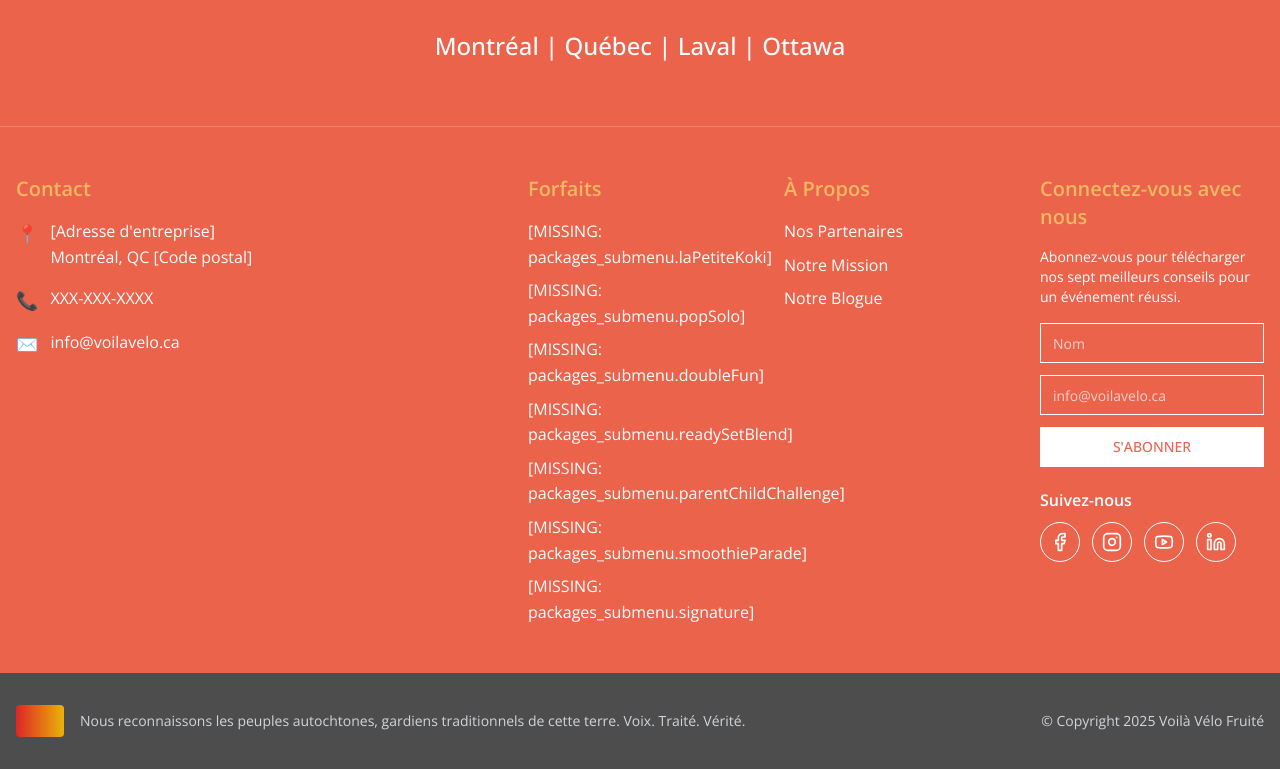
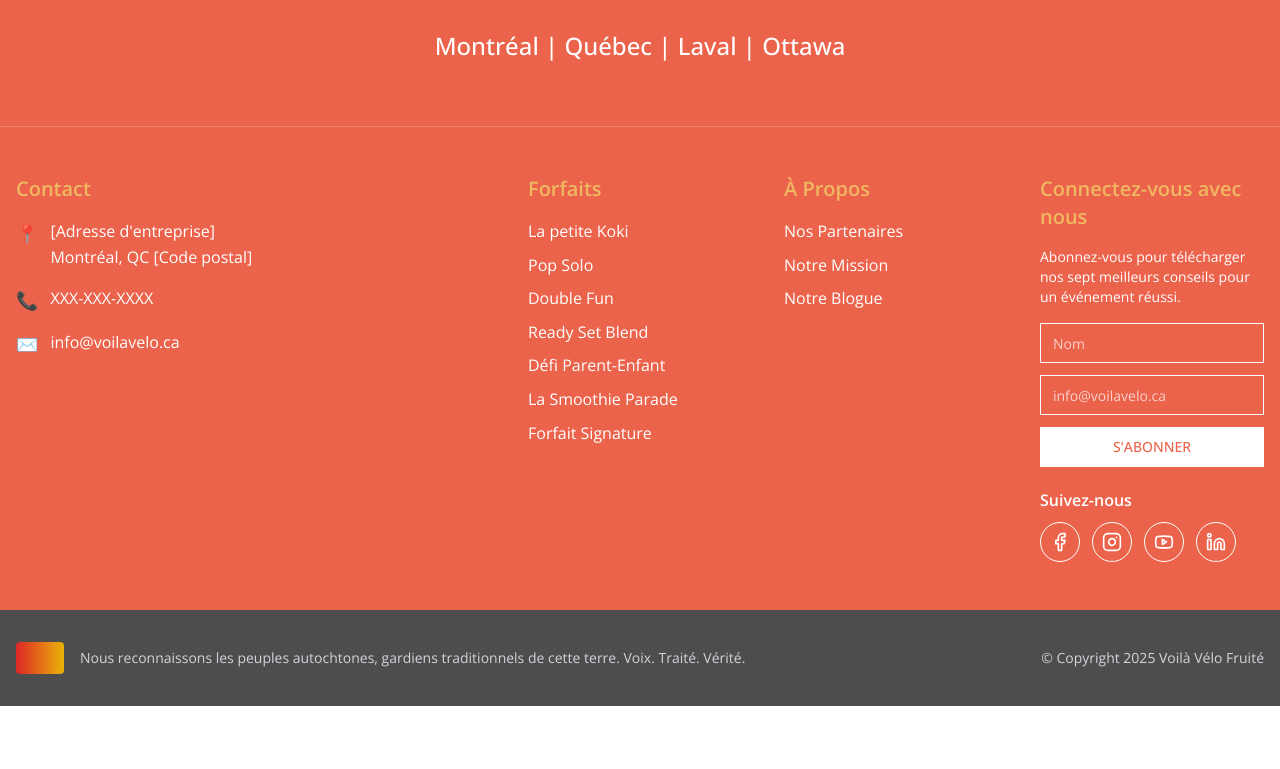
Before and after one commit to ilyes200264/voilavelop, a Next.js app: page / in a window 1280 px wide. Shown: the part 8526-9295 px from the top of the page. After the commit the page ends 9232 px from the top, so only its background shows below. Built offline with nearby package versions, Linux system fonts and the light colour scheme.

Commit message:
fixed packages translation footer

```diff
--- a/components/footer.tsx
+++ b/components/footer.tsx
@@ -96,37 +96,37 @@ export function Footer() {
               <ul className="footer-menu space-y-2">
                 <li>
                   <Link href="/forfaits/la-petite-koki/" className="hover:text-secondary-yellow transition-colors">
-                    {t('packages_submenu.laPetiteKoki')}
+                    {t('common.packages_submenu.laPetiteKoki')}
                   </Link>
                 </li>
                 <li>
                   <Link href="/forfaits/pop-solo/" className="hover:text-secondary-yellow transition-colors">
-                    {t('packages_submenu.popSolo')}
+                    {t('common.packages_submenu.popSolo')}
                   </Link>
                 </li>
                 <li>
                   <Link href="/forfaits/double-fun/" className="hover:text-secondary-yellow transition-colors">
-                    {t('packages_submenu.doubleFun')}
+                    {t('common.packages_submenu.doubleFun')}
                   </Link>
                 </li>
                 <li>
                   <Link href="/forfaits/ready-set-blend/" className="hover:text-secondary-yellow transition-colors">
-                    {t('packages_submenu.readySetBlend')}
+                    {t('common.packages_submenu.readySetBlend')}
                   </Link>
                 </li>
                 <li>
                   <Link href="/forfaits/defi-parent-enfant/" className="hover:text-secondary-yellow transition-colors">
-                    {t('packages_submenu.parentChildChallenge')}
+                    {t('common.packages_submenu.parentChildChallenge')}
                   </Link>
                 </li>
                 <li>
                   <Link href="/forfaits/la-smoothie-parade/" className="hover:text-secondary-yellow transition-colors">
-                    {t('packages_submenu.smoothieParade')}
+                    {t('common.packages_submenu.smoothieParade')}
                   </Link>
                 </li>
                 <li>
                   <Link href="/forfaits/signature/" className="hover:text-secondary-yellow transition-colors">
-                    {t('packages_submenu.signature')}
+                    {t('common.packages_submenu.signature')}
                   </Link>
                 </li>
               </ul>
```
